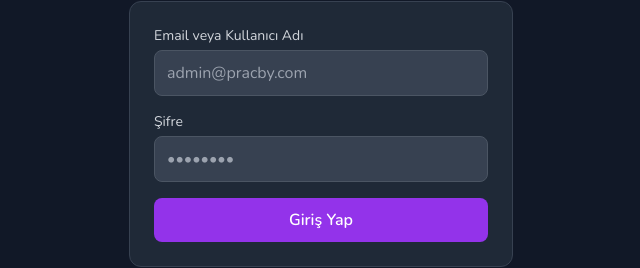
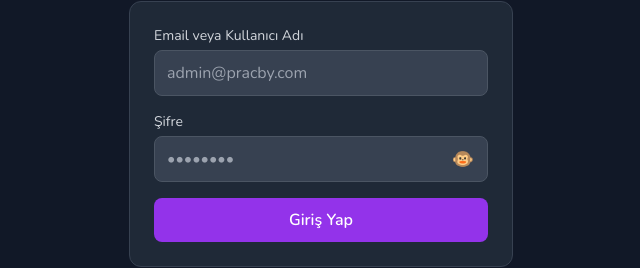
Before and after one commit to mucahit64/pracby, a Nuxt app in the folder client/: page /admin/login in a window 1280 px wide. Shown: the part 316-584 px from the top of the page, without its empty margins (319-959 px from the left). Built offline with nearby package versions, Linux system fonts and the light colour scheme; no server answers.

Commit message:
feat: add show/hide password functionality in login forms

```diff
--- a/client/pages/admin/login.vue
+++ b/client/pages/admin/login.vue
@@ -20,13 +20,18 @@
 
         <div>
           <label class="block text-sm font-medium text-gray-300 mb-1">Şifre</label>
+          <div class="relative flex items-center">
             <input
               v-model="password"
-            type="password"
+              :type="showPassword ? 'text' : 'password'"
               required
               class="w-full px-3 py-2.5 bg-gray-700 border border-gray-600 rounded-lg text-white placeholder-gray-400 focus:outline-none focus:ring-2 focus:ring-purple-500 focus:border-transparent"
               placeholder="••••••••"
             />
+            <button type="button" class="absolute right-2.5 bg-transparent border-0 cursor-pointer text-lg p-1 text-gray-400" tabindex="-1" @click="showPassword = !showPassword">
+              {{ showPassword ? '🙈' : '🐵' }}
+            </button>
+          </div>
         </div>
 
         <p v-if="error" class="text-red-400 text-sm">{{ error }}</p>
@@ -48,6 +53,9 @@ definePageMeta({ layout: false })
 
 const identifier = ref('')
 const password = ref('')
+
+const showPassword = ref(false)
+
 const error = ref('')
 const loading = ref(false)
 
--- a/client/pages/auth/login.vue
+++ b/client/pages/auth/login.vue
@@ -24,14 +24,19 @@
 
         <div class="flex flex-col gap-1.5">
           <label class="text-sm font-bold text-gray-400 uppercase tracking-wide">Şifre</label>
+          <div class="relative flex items-center">
             <input
               v-model="form.password"
-            type="password"
-            class="bg-gray-50 border-2 border-gray-200 rounded-xl px-4 py-3 text-gray-800 text-base font-[inherit] outline-none transition-colors focus:border-primary"
+              :type="showPassword ? 'text' : 'password'"
+              class="w-full bg-gray-50 border-2 border-gray-200 rounded-xl px-4 py-3 text-gray-800 text-base font-[inherit] outline-none transition-colors focus:border-primary"
               placeholder="••••••"
               autocomplete="current-password"
               required
             />
+            <button type="button" class="absolute right-2.5 bg-transparent border-0 cursor-pointer text-lg p-1 text-gray-400" tabindex="-1" @click="showPassword = !showPassword">
+              {{ showPassword ? '🙈' : '🐵' }}
+            </button>
+          </div>
           <div class="flex justify-end -mt-0.5">
             <NuxtLink to="/auth/forgot-password" class="text-xs text-gray-400 hover:text-primary font-semibold transition-colors">Şifremi unuttum</NuxtLink>
           </div>
@@ -62,6 +67,8 @@ const router = useRouter();
 const form = reactive({ identifier: '', password: '' });
 const error = ref('');
 const loading = ref(false);
+
+const showPassword = ref(false);
 
 const submit = async () => {
   error.value = '';
```
Lines whose indentation alone changed are shown as unchanged.
